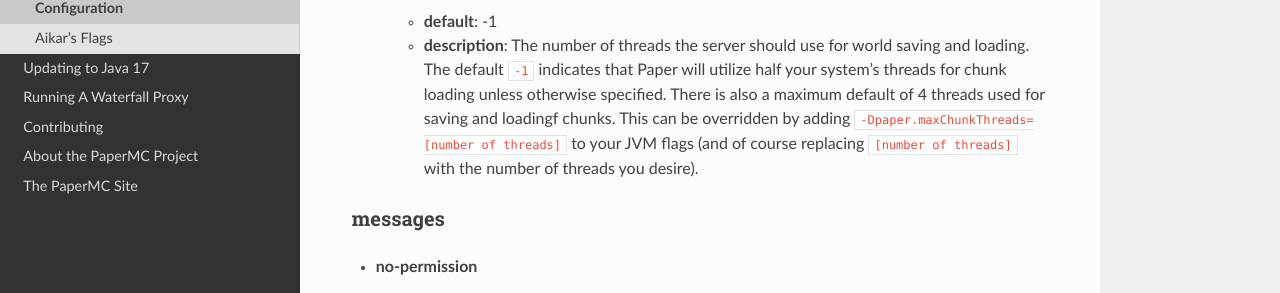
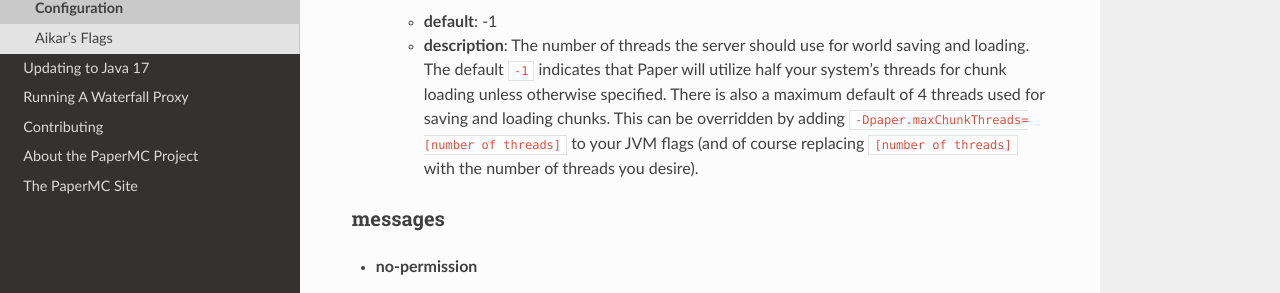
Before and after one commit to PaperMC/PaperDocs, a Sphinx documentation site: the page built from source/server/configuration.rst, in a window 1280 px wide and 900 px high, scrolled down 5390 px. Shown: the part 198-491 px from the top of the window. Built offline with Sphinx 7.4.7 and the Read the Docs theme 2.0.0, drawn with Linux system fonts in a browser that asks for light colours; some of the changed text lies outside the part shown.

Commit message:
Tiny fix

```diff
--- a/source/server/configuration.rst
+++ b/source/server/configuration.rst
@@ -242,7 +242,7 @@ async-chunks
     - **description**: The number of threads the server should use for world saving and loading.
       The default ``-1`` indicates that Paper will utilize half your system's threads for chunk
       loading unless otherwise specified. There is also a maximum default of 4 threads used for
-      saving and loadingf chunks. This can be overridden by adding
+      saving and loading chunks. This can be overridden by adding
       ``-Dpaper.maxChunkThreads=[number of threads]`` to your JVM flags (and of course replacing
       ``[number of threads]`` with the number of threads you desire).
 
@@ -1289,7 +1289,7 @@ entity-per-chunk-save-limit
 ~~~~~~~~~~~~~~~~~~~~~~~~~~~
 * experience_orb
    - **default**: -1
-   - **description**: Limits the number of experience orbs that are saved/loaded per chunks A value of -1 disables this limit
+   - **description**: Limits the number of experience orbs that are saved/loaded per chunks. A value of -1 disables this limit
 
 * snowball
    - **default**: -1
```
